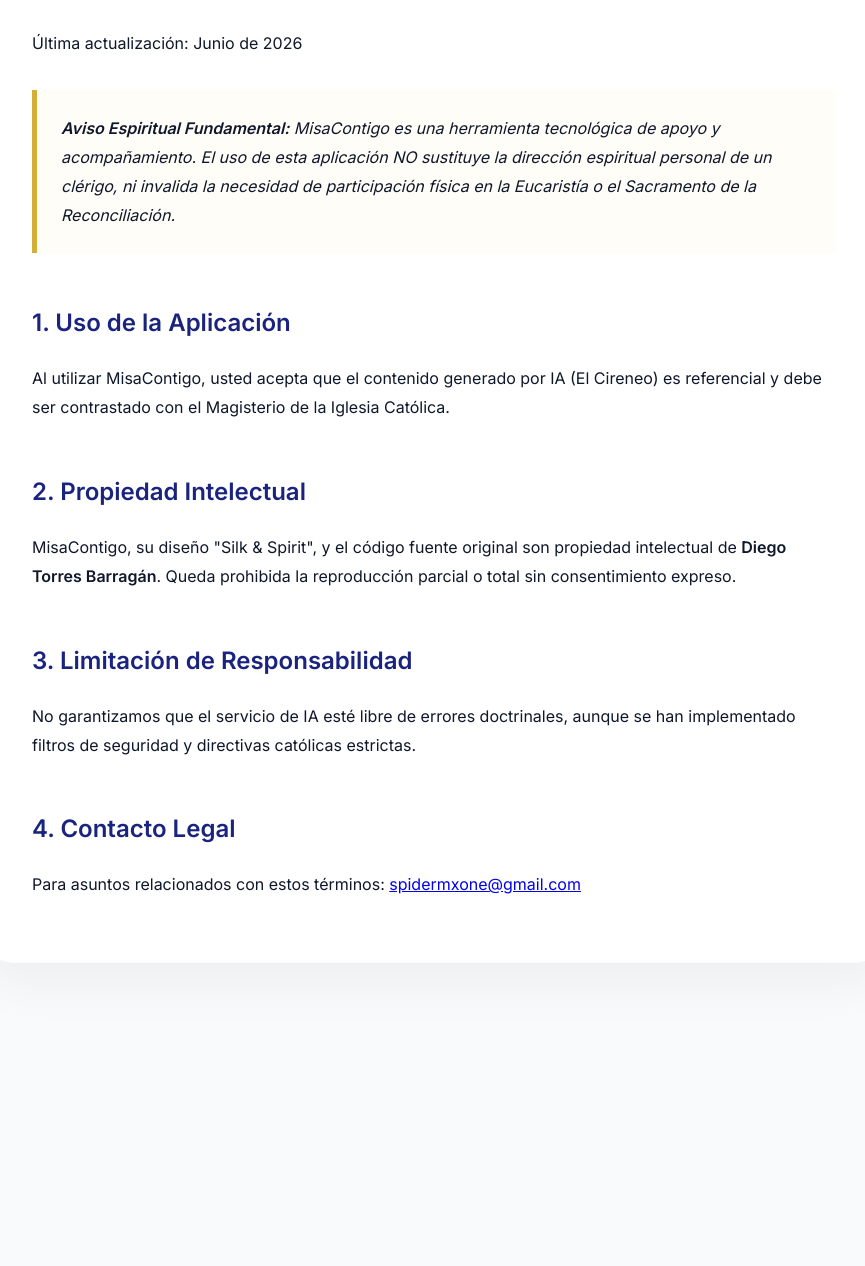
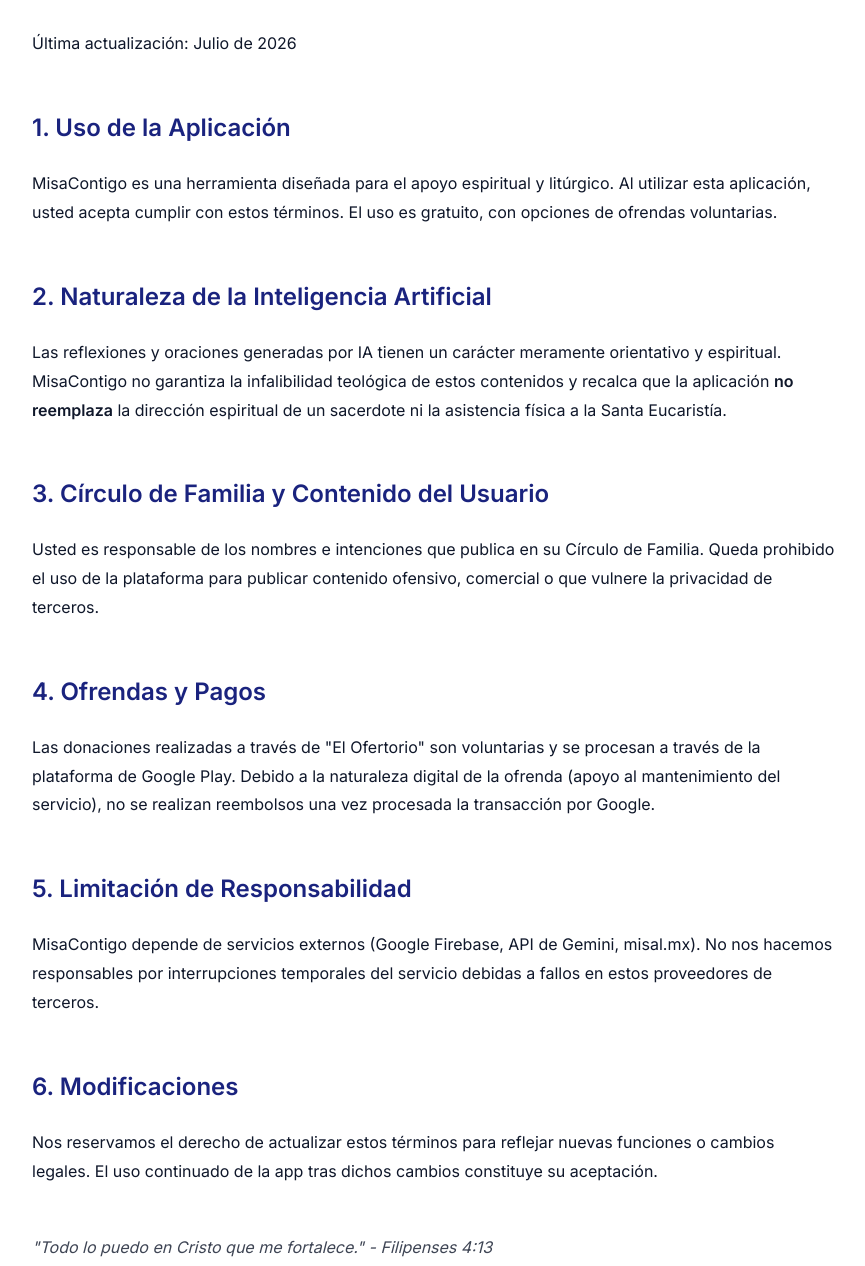
Before and after one commit to SpiderMxOne/MisaContigo, a plain HTML site: page terminos.html in a window 1280 px wide. Shown: the part 294-1560 px from the top of the page, without its empty margins (206-1071 px from the left). Before the commit the page ends 1321 px from the top, so only its background shows below. Drawn offline with nearby package versions, Linux system fonts and the light colour scheme.

Commit message:
Add files via upload

```diff
--- a/terminos.html
+++ b/terminos.html
@@ -3,7 +3,7 @@
 <head>
     <meta charset="UTF-8">
     <meta name="viewport" content="width=device-width, initial-scale=1.0">
-    <title>Términos | MisaContigo</title>
+    <title>Términos de Servicio | MisaContigo</title>
     <link href="https://fonts.googleapis.com/css2?family=Inter:wght@300;400;600&family=Playfair+Display:wght@700&display=swap" rel="stylesheet">
     <style>
         body { font-family: 'Inter', sans-serif; line-height: 1.8; color: #0F172A; max-width: 900px; margin: 0 auto; padding: 4rem 2rem; background: #F8FAFC; }
@@ -11,30 +11,33 @@
         h2 { color: #1A237E; margin-top: 3rem; font-size: 1.5rem; }
         .card { background: white; padding: 3rem; border-radius: 30px; box-shadow: 0 20px 50px rgba(0,0,0,0.05); }
         .back-link { display: inline-block; margin-bottom: 2rem; color: #3949AB; text-decoration: none; font-weight: 600; }
-        .alert { border-left: 5px solid #D4AF37; background: #FFFDF7; padding: 1.5rem; margin: 2rem 0; font-style: italic; }
     </style>
 </head>
 <body>
     <a href="index.html" class="back-link">← Volver al Inicio</a>
     <div class="card">
         <h1>Términos de Servicio</h1>
-        <p>Última actualización: Junio de 2026</p>
-
-        <div class="alert">
-            <strong>Aviso Espiritual Fundamental:</strong> MisaContigo es una herramienta tecnológica de apoyo y acompañamiento. El uso de esta aplicación NO sustituye la dirección espiritual personal de un clérigo, ni invalida la necesidad de participación física en la Eucaristía o el Sacramento de la Reconciliación.
-        </div>
+        <p>Última actualización: Julio de 2026</p>
 
         <h2>1. Uso de la Aplicación</h2>
-        <p>Al utilizar MisaContigo, usted acepta que el contenido generado por IA (El Cireneo) es referencial y debe ser contrastado con el Magisterio de la Iglesia Católica.</p>
+        <p>MisaContigo es una herramienta diseñada para el apoyo espiritual y litúrgico. Al utilizar esta aplicación, usted acepta cumplir con estos términos. El uso es gratuito, con opciones de ofrendas voluntarias.</p>
 
-        <h2>2. Propiedad Intelectual</h2>
-        <p>MisaContigo, su diseño "Silk & Spirit", y el código fuente original son propiedad intelectual de <strong>Diego Torres Barragán</strong>. Queda prohibida la reproducción parcial o total sin consentimiento expreso.</p>
+        <h2>2. Naturaleza de la Inteligencia Artificial</h2>
+        <p>Las reflexiones y oraciones generadas por IA tienen un carácter meramente orientativo y espiritual. MisaContigo no garantiza la infalibilidad teológica de estos contenidos y recalca que la aplicación <strong>no reemplaza</strong> la dirección espiritual de un sacerdote ni la asistencia física a la Santa Eucaristía.</p>
 
-        <h2>3. Limitación de Responsabilidad</h2>
-        <p>No garantizamos que el servicio de IA esté libre de errores doctrinales, aunque se han implementado filtros de seguridad y directivas católicas estrictas.</p>
+        <h2>3. Círculo de Familia y Contenido del Usuario</h2>
+        <p>Usted es responsable de los nombres e intenciones que publica en su Círculo de Familia. Queda prohibido el uso de la plataforma para publicar contenido ofensivo, comercial o que vulnere la privacidad de terceros.</p>
 
-        <h2>4. Contacto Legal</h2>
-        <p>Para asuntos relacionados con estos términos: <a href="mailto:spidermxone@gmail.com">spidermxone@gmail.com</a></p>
+        <h2>4. Ofrendas y Pagos</h2>
+        <p>Las donaciones realizadas a través de "El Ofertorio" son voluntarias y se procesan a través de la plataforma de Google Play. Debido a la naturaleza digital de la ofrenda (apoyo al mantenimiento del servicio), no se realizan reembolsos una vez procesada la transacción por Google.</p>
+
+        <h2>5. Limitación de Responsabilidad</h2>
+        <p>MisaContigo depende de servicios externos (Google Firebase, API de Gemini, misal.mx). No nos hacemos responsables por interrupciones temporales del servicio debidas a fallos en estos proveedores de terceros.</p>
+
+        <h2>6. Modificaciones</h2>
+        <p>Nos reservamos el derecho de actualizar estos términos para reflejar nuevas funciones o cambios legales. El uso continuado de la app tras dichos cambios constituye su aceptación.</p>
+
+        <p style="margin-top: 3rem; font-style: italic; opacity: 0.8;">"Todo lo puedo en Cristo que me fortalece." - Filipenses 4:13</p>
     </div>
 </body>
 </html>
```
Also changed, not shown: privacidad.html (+19 -11 lines).
